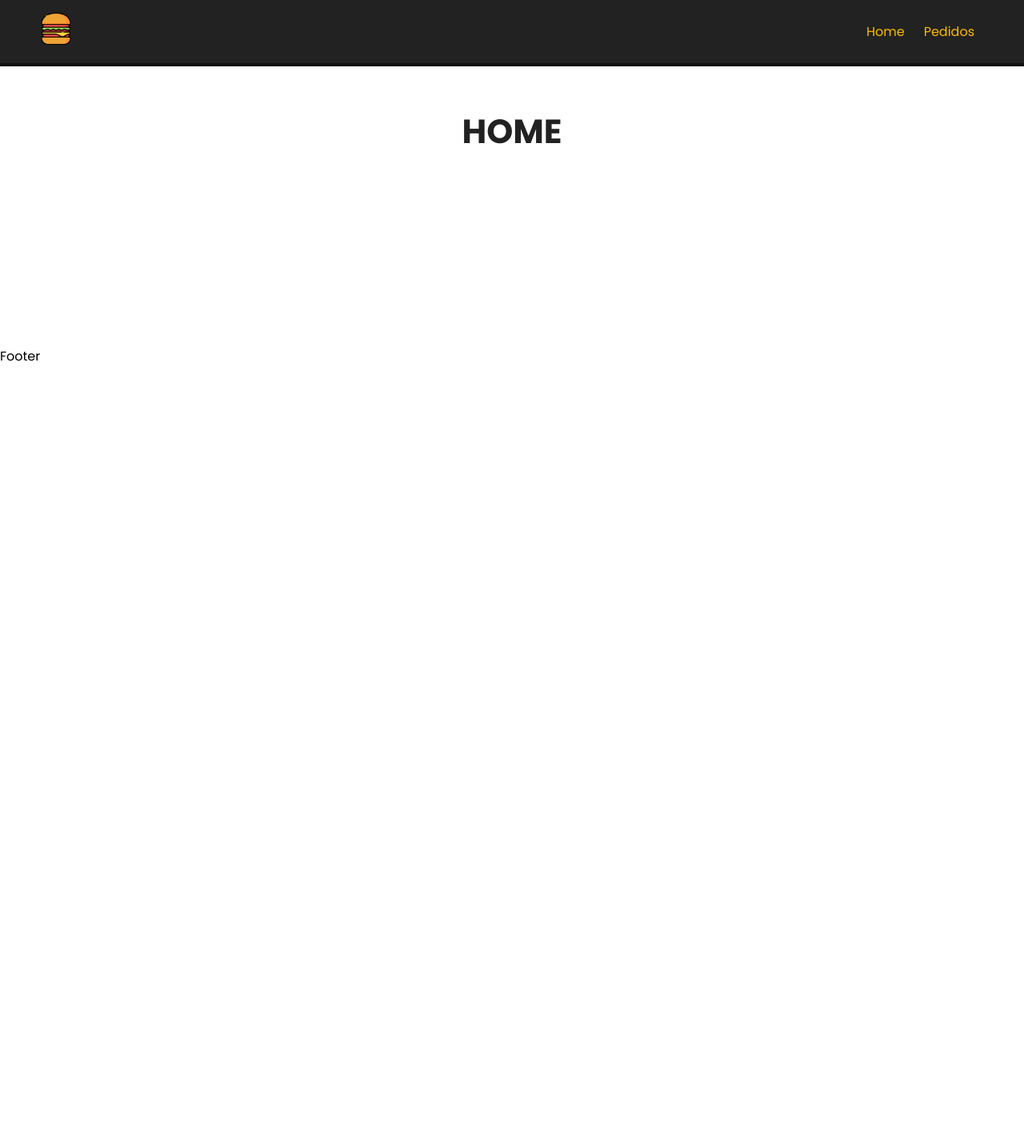
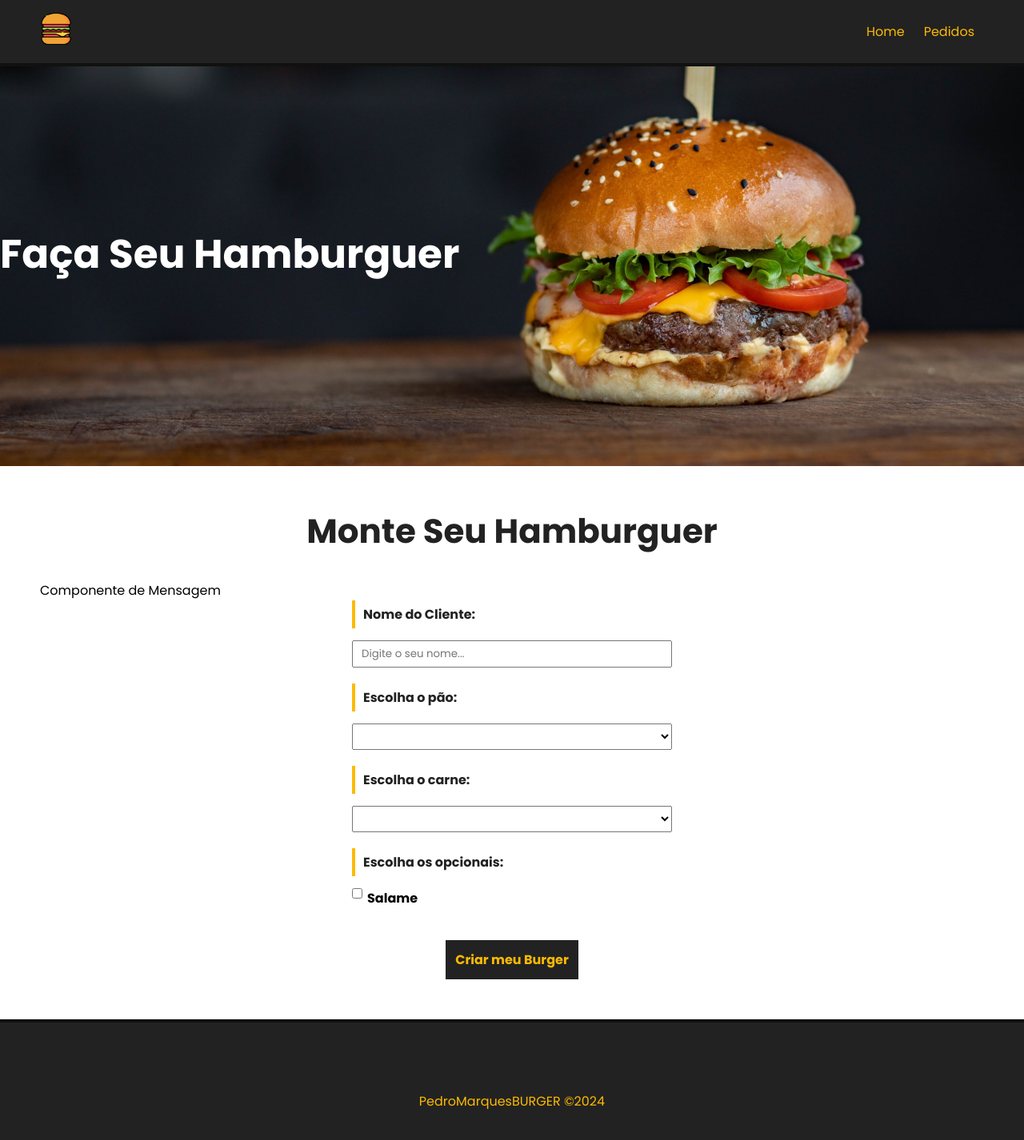
Before and after one commit to PedroMarquesN/makeABurguer, a Vue app: page / in a window 1280 px wide. Shown: the top 1426 px of the page at 80% size. Before the commit the page ends 800 px from the top, so only its background shows below. Built offline with nearby package versions, Linux system fonts and the light colour scheme.

Commit message:
Feat: Criando Banner e BurgerForm e aplicando estilização

```diff
--- a/src/App.vue
+++ b/src/App.vue
@@ -25,7 +25,7 @@
 
  .main-container {
    margin: 50px;
-   min-height: 250px;
+   min-height: 350px;
  }
 
  h1 {
--- /dev/null
+++ b/src/components/Banner.vue
@@ -0,0 +1,30 @@
+<script setup>
+
+</script>
+
+<template>
+  <div id="main-banner">
+    <h1>Faça Seu Hamburguer</h1>
+  </div>
+</template>
+
+<style>
+#main-banner {
+  background-image: url("/img/burger.jpg");
+  background-position: 0 -250px;
+  background-size: cover;
+  height: 500px;
+  display: flex;
+  align-items: center;
+  justify-content: flex-start;
+}
+
+
+#main-banner h1 {
+  color: #fff;
+  text-align: center;
+  font-size: 50px;
+
+
+}
+</style>
--- /dev/null
+++ b/src/components/BurguerForm.vue
@@ -0,0 +1,119 @@
+<script setup>
+
+</script>
+
+
+<template>
+  <div>
+    <p>Componente de Mensagem</p>
+    <div>
+      <form action="" id="burger-form">
+        <div class="input-container">
+          <label for="nome">Nome do Cliente:</label>
+          <input type="text" id="nome" name="name" v-model="nome" placeholder="Digite o seu nome..."/>
+        </div>
+        <div class="input-container">
+          <label for="pao">Escolha o pão:</label>
+          <select name="pao" id="pao" v-model="pao">
+            <option value="">Selecione o seu pão</option>
+            <option value="integral">Integral</option>
+          </select>
+        </div>
+        <div class="input-container">
+          <label for="carne">Escolha o carne:</label>
+          <select name="carne" id="carne" v-model="carne">
+            <option value="">Selecione o seu carne</option>
+            <option value="bovina">bovina</option>
+          </select>
+        </div>
+        <div id="opcionais-container" class="input-container">
+          <label id="opcionais-title" for="opcionais">Escolha os opcionais:</label>
+          <div class="checkbox-container">
+            <input type="checkbox" id="opcionais" name="opcionais" v-model="opcionais" value="salame"/>
+            <span>Salame</span>
+          </div>
+        </div>
+        <div class="input-container">
+          <input type="submit" class="submit-btn" value="Criar meu Burger">
+
+        </div>
+
+      </form>
+    </div>
+  </div>
+</template>
+
+
+<style scoped>
+  #burger-form {
+    max-width: 400px;
+    margin: 0 auto;
+  }
+
+  .input-container {
+    display: flex;
+    flex-direction: column;
+    margin-bottom: 20px;
+  }
+  label {
+    font-weight: bold;
+    margin-bottom: 15px;
+    color: #222;
+    padding: 5px 10px;
+    border-left: #FCBA03 solid 4px;
+  }
+
+  input, select {
+    padding: 5px 10px;
+  }
+
+  #opcionais-container {
+    flex-direction: row;
+    flex-wrap: wrap;
+  }
+
+  #opcionais-title {
+    width: 100%;
+
+  }
+
+
+  .checkbox-container {
+    display: flex;
+    align-items: flex-start;
+    width: 50%;
+    margin-bottom: 20px;
+  }
+
+
+  .checkbox-container span,
+  .checkbox-container input {
+    width: auto;
+  }
+
+  .checkbox-container span {
+    margin-left: 6px;
+    font-weight: bold;
+
+  }
+
+  .submit-btn {
+    background-color: #222;
+    color: #FCBA03;
+    font-weight: bold;
+    border: 2px solid #222;
+    padding: 10px;
+    font-size: 16px;
+    margin: 0 auto;
+    cursor: pointer;
+    transition: 0.5s;
+  }
+
+  .submit-btn:hover {
+    background-color: transparent;
+    color: #222;
+  }
+
+
+
+</style>
--- a/src/components/Footer.vue
+++ b/src/components/Footer.vue
@@ -1,3 +1,26 @@
+<script setup>
+
+</script>
+
+
 <template>
-  <p>Footer</p>
+  <footer id="footer">
+    <p>PedroMarquesBURGER &copy;2024</p>
+  </footer>
 </template>
+
+
+<style scoped>
+
+  #footer {
+    height: 200px;
+    color: #FCBA03;
+    background-color: #222;
+    border-top: 4px #111 solid;
+    display: flex;
+    align-items: center;
+    justify-content: center;
+    width: 100%;
+  }
+
+</style>
--- a/src/views/Home.vue
+++ b/src/views/Home.vue
@@ -1,5 +1,20 @@
+<script setup>
+
+import Banner from "@/components/Banner.vue";
+import BurguerForm from "@/components/BurguerForm.vue";
+
+const components = {
+  Banner
+};
+
+
+</script>
+
+
 <template>
+  <Banner/>
   <div class="main-container">
-    <h1>HOME</h1>
+    <h1>Monte Seu Hamburguer</h1>
+    <BurguerForm/>
   </div>
 </template>
```
